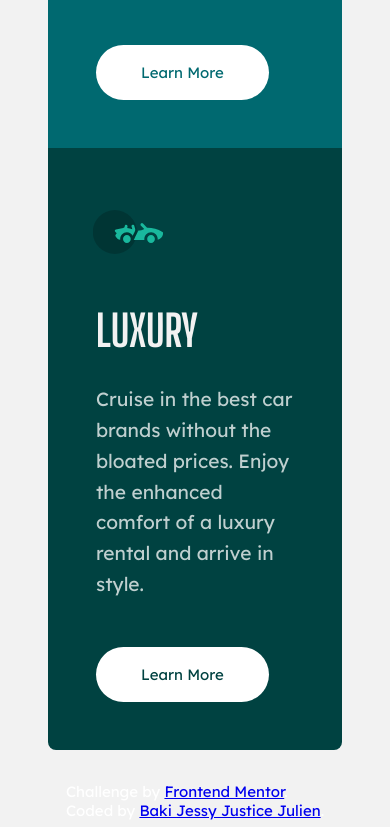
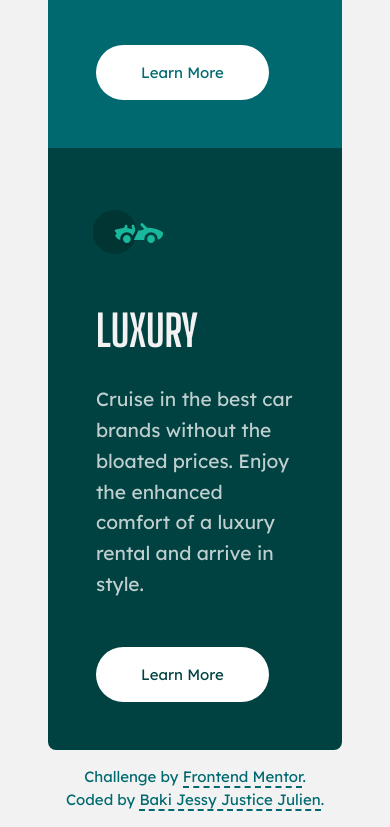
Before and after one commit to blackdreamer15/FEM-3-column-preview-card-component, a plain HTML site: page index.html in a window 390 px wide. Shown: the part 1090-1917 px from the top of the page. Drawn offline with Linux system fonts and the light colour scheme.

Commit message:
Add styles to footer
I added some styles to the footer and worked on its flow in the responsiveness of the page.

```diff
--- a/main.css
+++ b/main.css
@@ -97,6 +97,28 @@ section#luxury > button {
     color: var(--darker-cyan);
 }
 
+footer.attribution {
+    font-size: 15px;
+    text-align: center;
+    margin-top: -1rem;
+    margin-bottom: 1rem;
+}
+footer.attribution p {
+    line-height: 1.5;
+    color: var(--dark-cyan);
+    font-weight: 400;
+}
+footer.attribution p a {
+    text-decoration: none;
+    color: var(--dark-cyan);
+    transition: all .2s ease-in-out;
+    border-bottom: 2px dashed var(--dark-cyan);
+}
+footer.attribution p a:hover {
+    font-weight: 600;
+    color: var(--darker-cyan);
+}
+
 
 @media screen and (min-width: 1024px) {
     main {
@@ -128,34 +150,8 @@ section#luxury > button {
         font-size: 1rem;
         line-height: 1.5;
     }
+    footer.attribution {
+        margin-top: -3rem;
+        margin-bottom: 1rem;
+    }
 }
-
-
-
-
-
-
-/*
-footer.attribution {
-    font-size: 13px;
-    text-align: center;
-    margin-top: .5rem;
-}
-
-footer.attribution p {
-    line-height: 1.4;
-    color: var(--prim-soft-blue);
-    font-weight: 400;
-}
-
-footer.attribution p a {
-    text-decoration: none;
-    color: var(--prim-cyan);
-    transition: all .5s ease-in-out;
-}
-
-footer.attribution p a:hover {
-    font-weight: 600;
-    color: var(--myWhite);
-}
-*/
```
